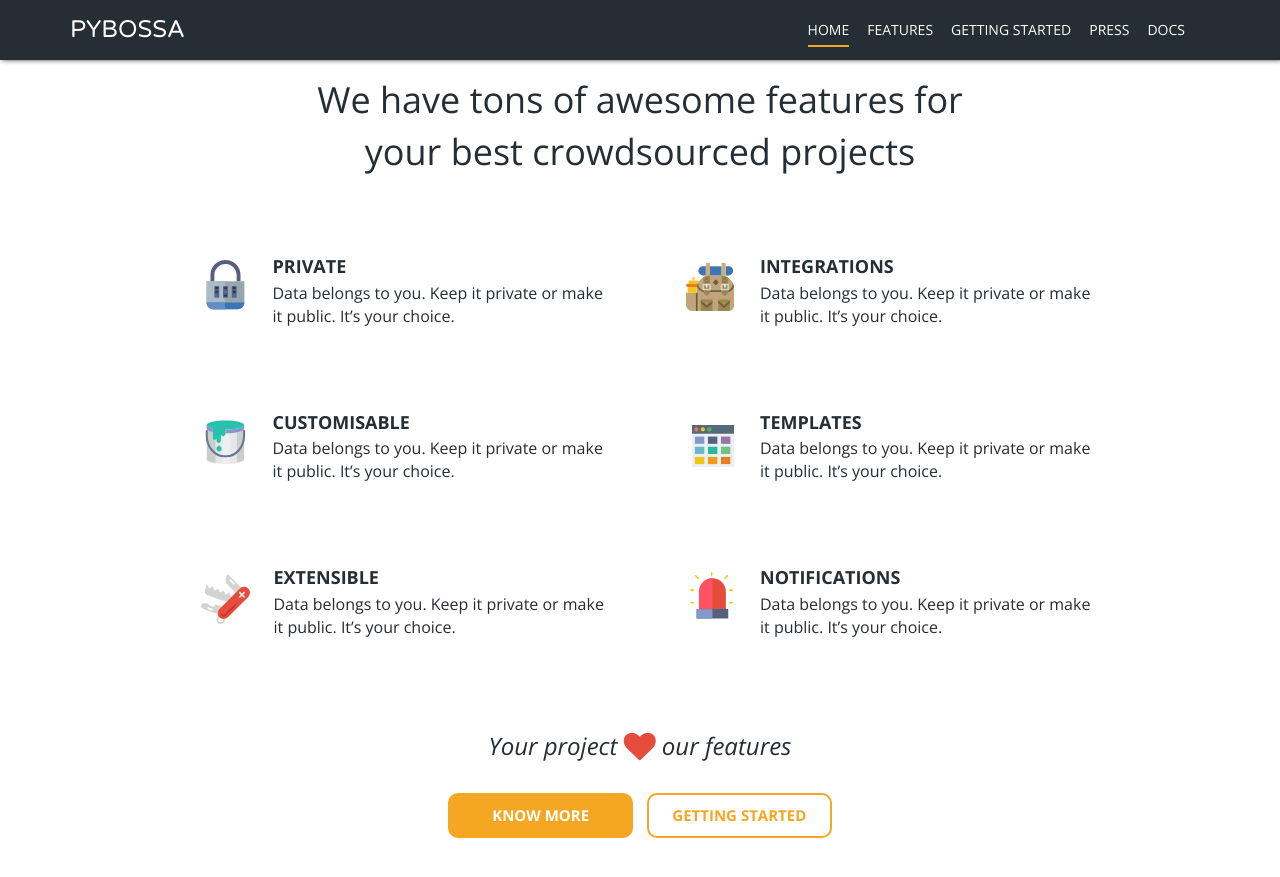
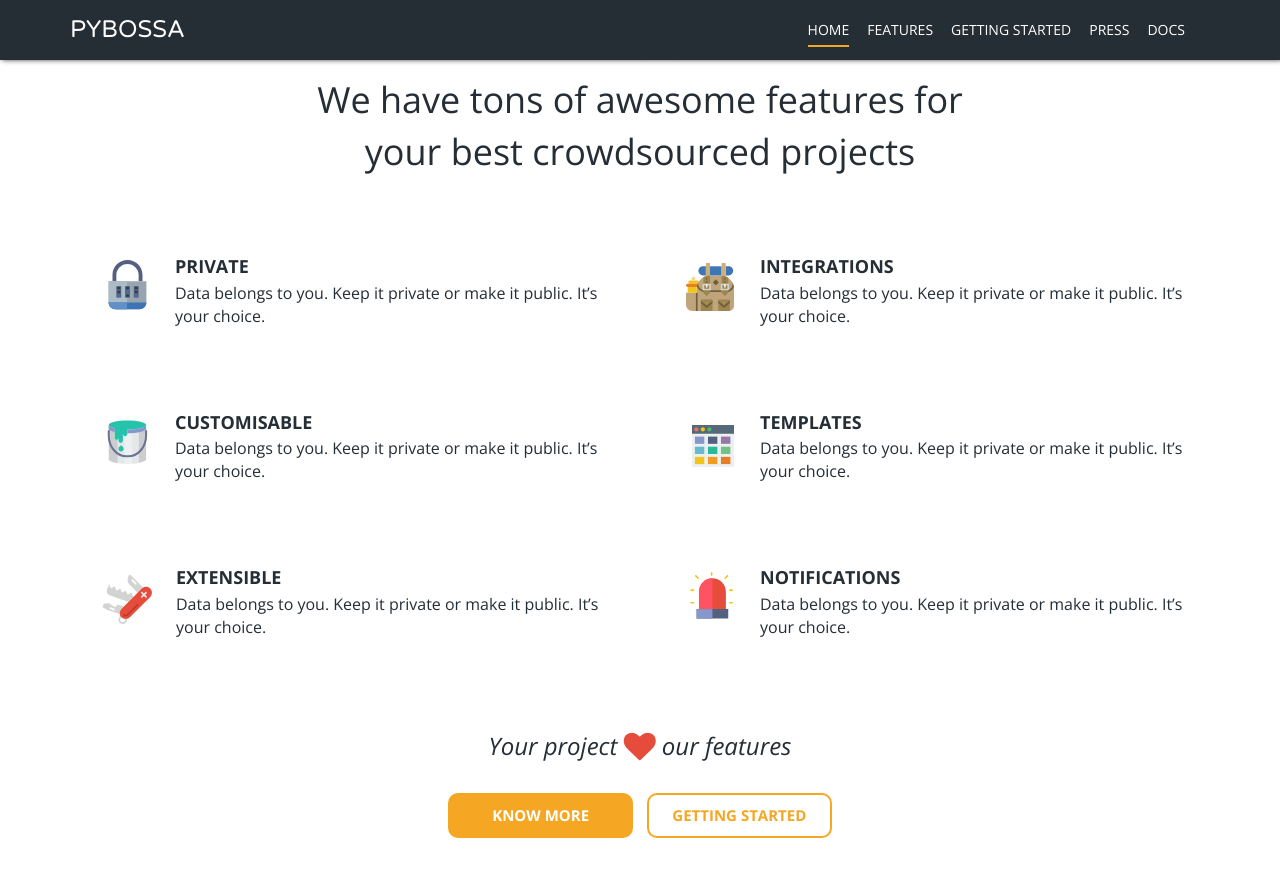
Before and after one commit to Scifabric/pybossa.github.io, a Jekyll site: the page built from index.html, in a window 1280 px wide and 900 px high, scrolled down 789 px. Shown: the top 877 px of the window. Built offline with Jekyll 4.4.1, drawn with Linux system fonts in a browser that asks for light colours; nearby versions of some CDN libraries; Markdown is read by kramdown in place of the engine named in the settings.

Commit message:
6 cols per feature

```diff
--- a/index.html
+++ b/index.html
@@ -37,7 +37,7 @@
 		<h2 class="section-title wow fadeInDown">Features</h2>
 		<p class="section-claim wow fadeInDown">We have tons of awesome features for<br> your best crowdsourced projects</p>
 		<div class="row wow fadeInUp">
-			<div class="col-md-5 col-md-offset-1">
+			<div class="col-md-6">
 				<div class="media wow fadeInUp">
 					<div class="media-left">
 							<img class="media-object" src="assets/img/private.svg" alt="...">
@@ -49,7 +49,7 @@
 					</div>
 				</div>
 			</div>
-			<div class="col-md-5">
+			<div class="col-md-6">
 				<div class="media wow fadeInUp">
 					<div class="media-left">
 							<img class="media-object" src="assets/img/integration.svg" alt="...">
@@ -63,7 +63,7 @@
 			</div>
 		</div>
 		<div class="row wow fadeInUp">
-			<div class="col-md-5 col-md-offset-1">
+			<div class="col-md-6">
 				<div class="media wow fadeInUp">
 					<div class="media-left">
 							<img class="media-object" src="assets/img/customisable.svg" alt="...">
@@ -75,7 +75,7 @@
 					</div>
 				</div>
 			</div>
-			<div class="col-md-5">
+			<div class="col-md-6">
 				<div class="media wow fadeInUp">
 					<div class="media-left">
 							<img class="media-object" src="assets/img/template.svg" alt="...">
@@ -89,7 +89,7 @@
 			</div>
 		</div>
 		<div class="row wow fadeInUp">
-			<div class="col-md-5 col-md-offset-1">
+			<div class="col-md-6">
 				<div class="media wow fadeInUp">
 					<div class="media-left">
 								<img class="media-object" src="assets/img/extensible.svg" alt="...">
@@ -102,7 +102,7 @@
 					</div>
 				</div>
 			</div>
-			<div class="col-md-5">
+			<div class="col-md-6">
 				<div class="media wow fadeInUp">
 					<div class="media-left">
 							<img class="media-object" src="assets/img/notifications.svg" alt="...">
@@ -185,6 +185,8 @@
 			</ul>
 		</div>
 	</div>
+
+
 <div class="container-fluid people">
 	<div class="container">
 		<h2 class="section-title wow fadeInDown">What they say</h2>
```
